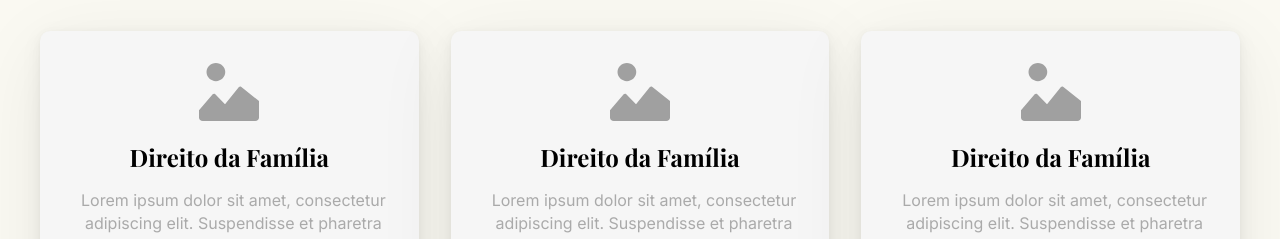
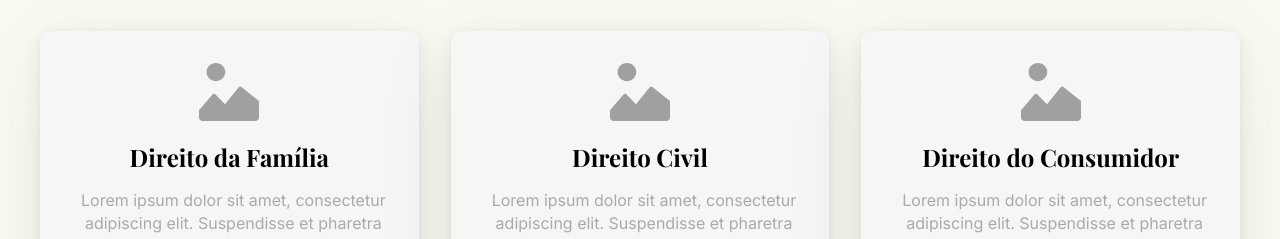
Before and after one commit to combizera/gabiBortoluzzi, a plain HTML site: page index.html in a window 1280 px wide. Shown: the part 840-1079 px from the top of the page. Drawn offline with nearby package versions, Linux system fonts and the light colour scheme.

Commit message:
correcao-bug

```diff
--- a/index.html
+++ b/index.html
@@ -62,13 +62,13 @@
                 </div>
                 <div class="areas__item">
                     <img src="./assets/img/exemplo.svg" alt="">
-                    <h4>Direito da Família</h4>
+                    <h4>Direito Civil</h4>
                     <p class="txt-base">Lorem ipsum dolor sit amet, consectetur adipiscing elit. Suspendisse et pharetra justo. Sed tempus quis arcu a sodales. Maecenas nulla erat, egestas et tortor quis, finibus rhoncus orci. Integer id pretium nulla.</p>
                     <a class="btn-veja-mais" href="">veja mais<span class="seta"></span></a>
                 </div>
                 <div class="areas__item">
                     <img src="./assets/img/exemplo.svg" alt="">
-                    <h4>Direito da Família</h4>
+                    <h4>Direito do Consumidor</h4>
                     <p class="txt-base">Lorem ipsum dolor sit amet, consectetur adipiscing elit. Suspendisse et pharetra justo. Sed tempus quis arcu a sodales. Maecenas nulla erat, egestas et tortor quis, finibus rhoncus orci. Integer id pretium nulla.</p>
                     <a class="btn-veja-mais" href="">veja mais<span class="seta"></span></a>
                 </div>
@@ -94,7 +94,7 @@
         </section>
 
         <article id="depoimentos" class="depo-bg" aria-label="Depoimentos de clientes">
-            <div class="depo container ">
+            <div class="depo container">
                 <p class="depo__depo">Fui muito bem atendida. Me ouviram e fizeram todo o possível para me auxiliar indico e super recomendo os serviços prestados por vocês. Obrigado pela dedicação que tiveram com minha causa, fiquei muito satisfeita pelo resultado obtido.</p>
                 <p class="depo__name">Nome do cliente. Profissão (?)</p>
             </div>
@@ -110,7 +110,8 @@
                 <div class="chamada__txt2 ">
                     <h2 class="tit-sec">Por que os clientes nos escolhem?</h2>
                     <span class="divisor dv2"></span>
-                    <p class="txt-base">Lorem ipsum dolor sit amet, consectetur adipiscing elit. Suspendisse et pharetra justo. Sed tempus quis arcu a sodales. Maecenas nulla erat, egestas et tortor quis, finibus rhoncus orci. Integer id pretium nulla.</p>
+                    <p class="txt-base">Gabriela Broilo Bortoluzzi, advogada inscrita na OAB/RS 99.286, com mais de 12 anos de experiência na área jurídica, sendo 7 de atuação plena da advocacia. <br><br>Realizo atendimentos individualizados aos meus atuais e futuros clientes, de forma presencial ou online, sempre com hora marcada. Prezo pela seriedade e profissionalismo da advocacia, disponibilizando prestação de serviço especializada, de alta qualidade, personalizada (cada ação é única, como a história de cada um), atuando sempre com dedicação, comprometimento e em conformidade com as normativas éticas da advocacia.
+                    </p>
                     <a href="#" class="btn btn__sec">converse conosco</a>
                 </div>
             </div>
```
Also changed, not shown: assets/img/Vector.svg (deleted), assets/img/bg.jpg (deleted).
